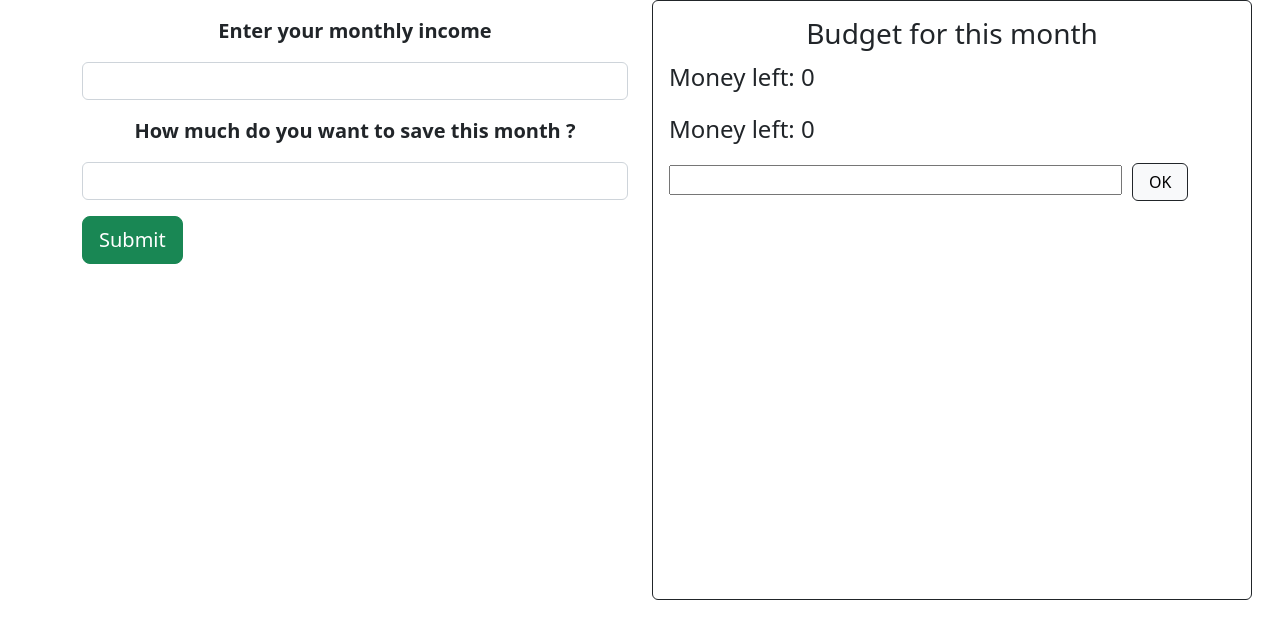
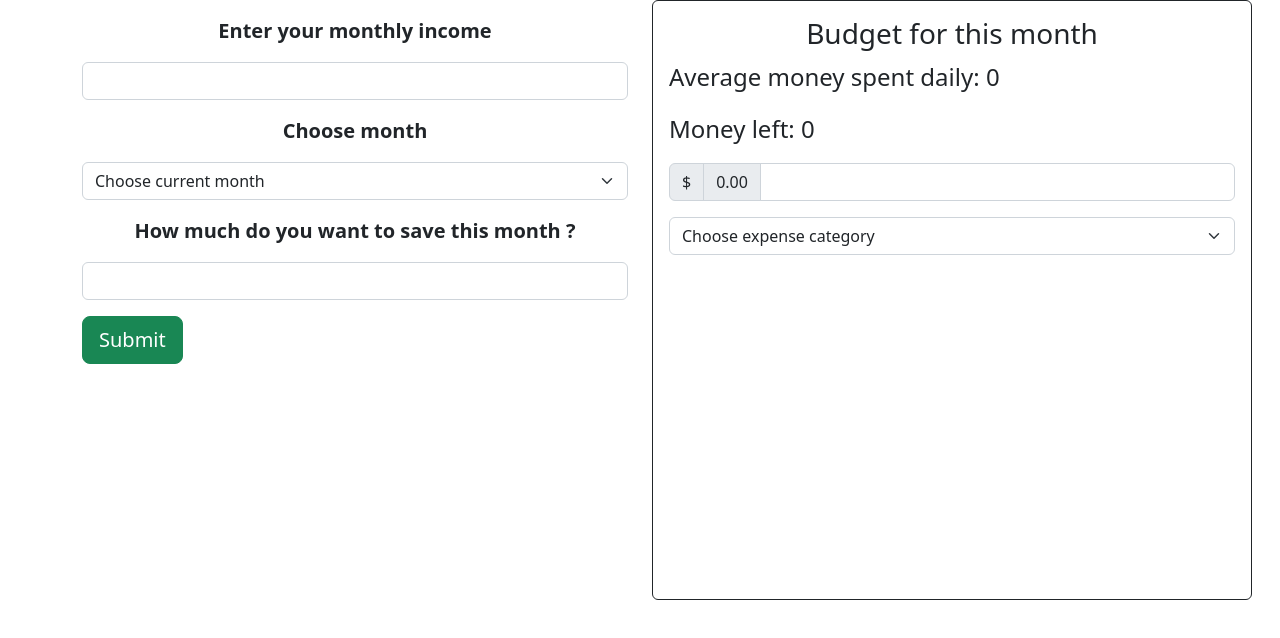
Before and after one commit to GTomkowski/GTomkowski, a plain HTML site: page index.html in a window 1280 px wide. Drawn offline with nearby package versions, Linux system fonts and the light colour scheme.

Commit message:
added two inputs to the card and two paragraphs

```diff
--- a/index.html
+++ b/index.html
@@ -23,6 +23,24 @@
                     <!-- <div id="emailHelp" class="form-text">It is confidential how much you earn.</div> -->
                 </div>
                 <div class="mb-3">
+                    <p class="lead mt-3 text-center fw-semibold">Choose month</p>
+                    <select class="form-select" aria-label="Default select example">
+                        <option selected>Choose current month</option>
+                        <option value="1">January</option>
+                        <option value="2">February</option>
+                        <option value="3">March</option>
+                        <option value="4">April</option>
+                        <option value="5">May</option>
+                        <option value="6">June</option>
+                        <option value="7">July</option>
+                        <option value="8">August</option>
+                        <option value="9">September</option>
+                        <option value="10">October</option>
+                        <option value="11">November</option>
+                        <option value="12">December</option>
+                    </select>
+                </div>
+                <div class="mb-3">
                     <p class="lead mt-3 text-center fw-semibold">How much do you want to save this month ?</p>
                     <!-- <label for="exampleInputPassword1" class="form-label">Password</label> -->
                     <input type="savings" class="form-control">
@@ -37,10 +55,20 @@
 
                     <div class="card-body position-relative">
                         <h3 class="card-title text-center">Budget for this month</h3>
+                        <p class="money-left ">Average money spent daily:<span> 0</span></p>
                         <p class="money-left ">Money left:<span> 0</span></p>
-                        <p class="money-left ">Money left:<span> 0</span></p>
-                        <input type="text" class="expense-input"><button type="button"
-                            class="btn btn-light border-dark btn-css">OK</button>
+                        <div class="input-group mb-3">
+                            <span class="input-group-text">$</span>
+                            <span class="input-group-text">0.00</span>
+                            <input type="text" class="form-control" aria-label="Dollar amount (with dot and two decimal places)">
+                          </div>
+                        <select class="form-select" aria-label="Default select example">
+                            <option selected>Choose expense category</option>
+                            <option value="1">Food</option>
+                            <option value="2">Entertainment</option>
+                            <option value="3">Utilities</option>
+                            <option value="4">Others</option>
+                        <button type="button" class="btn btn-light border-dark btn-css">OK</button>
 
 
 
--- a/script.js
+++ b/script.js
@@ -9,7 +9,10 @@ something like:
 How much do you earn? maybe after adding each expense it will subtract the money  from the
 monthly income and show how much's left
 
+what functionalities I want the app to have?
 
+show how much money's left
+how much money
 
 
 
```
